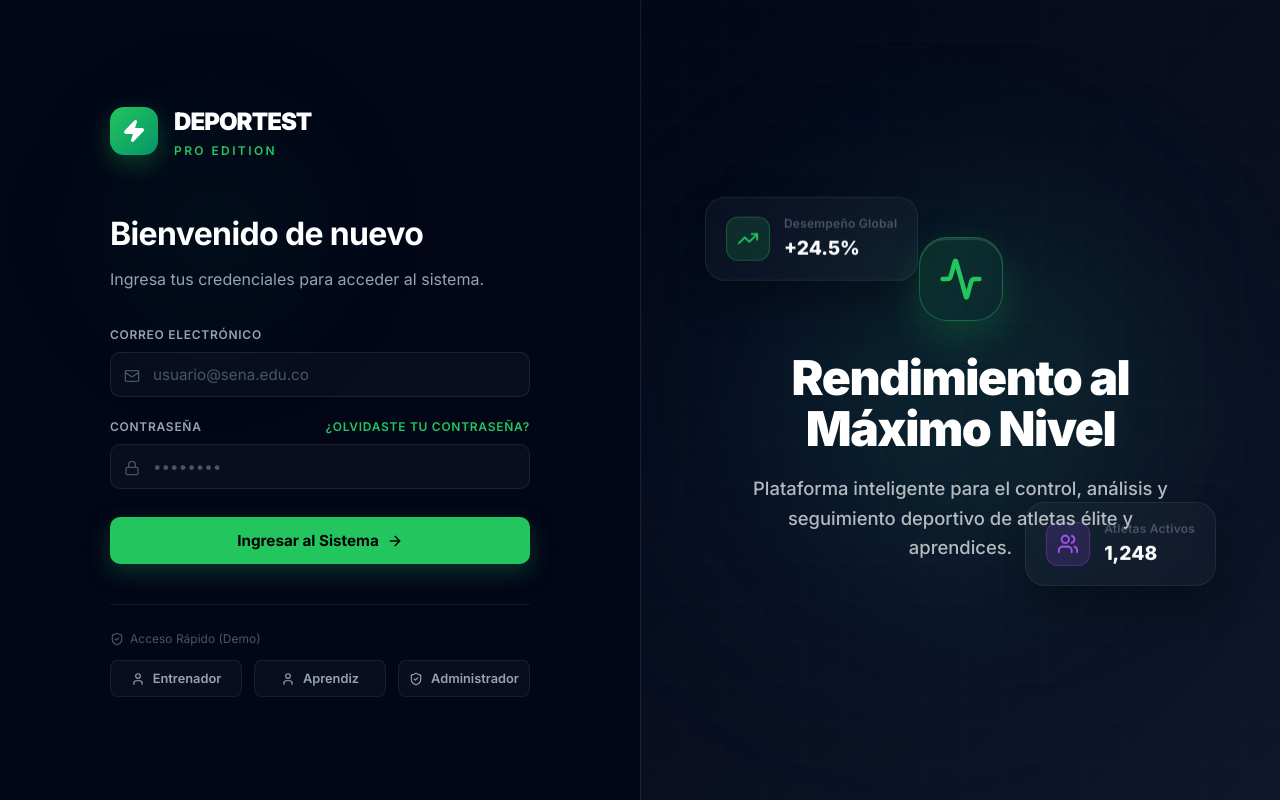
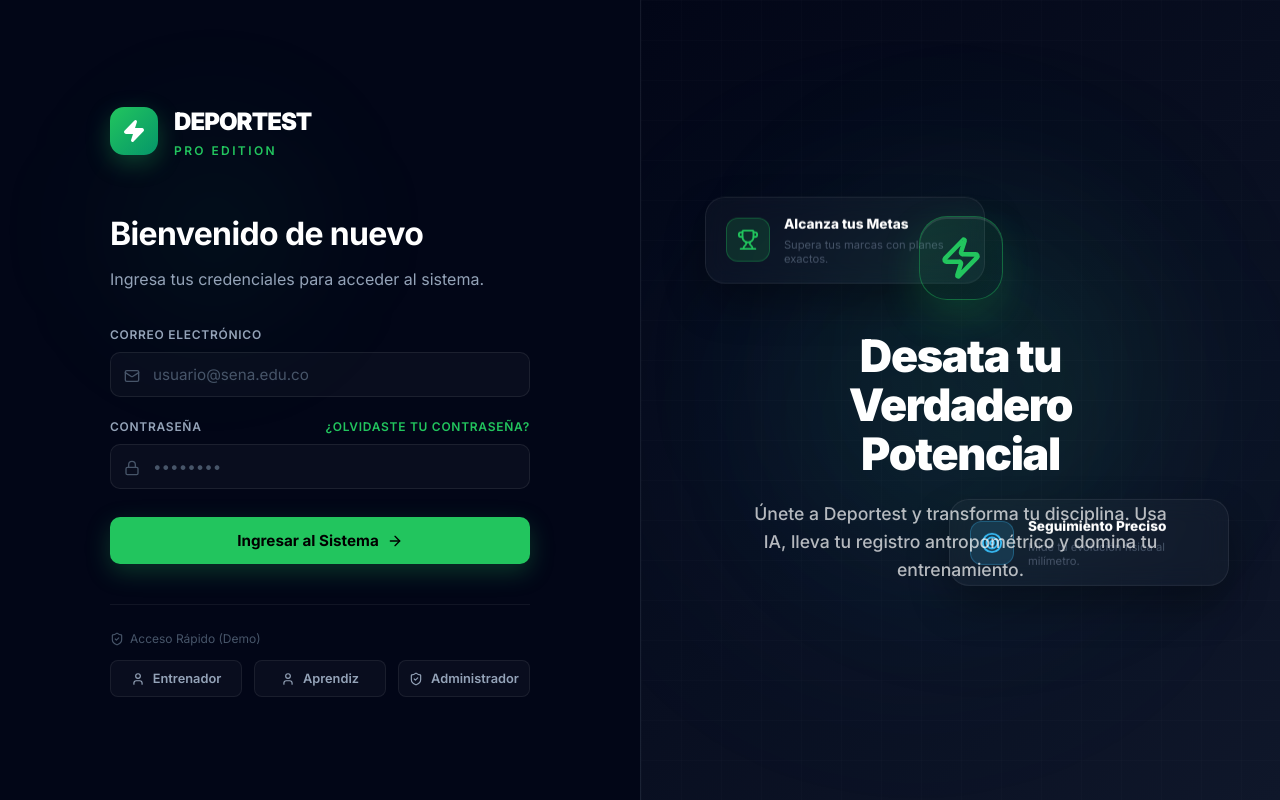
Before and after one commit to walterpinto00/Deportest, a React (Vite) app: page / in a window 1280 px wide. Built offline with nearby package versions, Linux system fonts and the light colour scheme; the HTML template or start-up script is replaced by a standard one.

Commit message:
style: reemplazar stats falsos con tarjetas de caracteristicas motivacionales para incentivar registro

```diff
--- a/src/components/auth/Login.tsx
+++ b/src/components/auth/Login.tsx
@@ -1,6 +1,6 @@
 import React, { useState } from "react";
 import { motion } from "framer-motion";
-import { Lock, Mail, Activity, ArrowRight, ShieldCheck, User, Zap, TrendingUp, Users } from "lucide-react";
+import { Lock, Mail, Activity, ArrowRight, ShieldCheck, User, Zap, Trophy, Target } from "lucide-react";
 
 interface LoginProps {
   onLogin: (role: "ENTRENADOR" | "APRENDIZ") => void;
@@ -239,24 +239,24 @@ export function Login({ onLogin }: LoginProps) {
           opacity: 0.7,
         }} />
 
-        {/* Floating Cards / Widgets (Dashboard feel) */}
+        {/* Floating Cards / Widgets (Motivacionales) */}
         <motion.div
           animate={{ y: [-15, 15, -15] }}
           transition={{ duration: 7, repeat: Infinity, ease: "easeInOut" }}
           style={{
-            position: "absolute", top: "25%", left: "10%",
+            position: "absolute", top: "25%", left: "10%", maxWidth: 280,
             background: "rgba(255,255,255,0.03)", backdropFilter: "blur(12px)",
             border: "1px solid rgba(255,255,255,0.08)", padding: "16px 20px",
             borderRadius: 20, display: "flex", alignItems: "center", gap: 14,
             boxShadow: "0 20px 40px rgba(0,0,0,0.3)"
           }}
         >
-          <div style={{ width: 44, height: 44, borderRadius: 12, background: "rgba(34,197,94,0.15)", display: "flex", alignItems: "center", justifyContent: "center", border: "1px solid rgba(34,197,94,0.3)" }}>
-            <TrendingUp size={22} color="var(--color-green)" />
+          <div style={{ width: 44, height: 44, borderRadius: 12, background: "rgba(34,197,94,0.15)", display: "flex", alignItems: "center", justifyContent: "center", border: "1px solid rgba(34,197,94,0.3)", flexShrink: 0 }}>
+            <Trophy size={22} color="var(--color-green)" />
           </div>
           <div>
-            <p style={{ fontSize: "0.75rem", color: "var(--color-text-muted)", fontWeight: 600, letterSpacing: "0.02em" }}>Desempeño Global</p>
-            <p style={{ fontSize: "1.2rem", fontWeight: 800, color: "#fff" }}>+24.5%</p>
+            <p style={{ fontSize: "0.85rem", fontWeight: 800, color: "#fff", marginBottom: 2 }}>Alcanza tus Metas</p>
+            <p style={{ fontSize: "0.7rem", color: "var(--color-text-muted)", lineHeight: 1.3 }}>Supera tus marcas con planes exactos.</p>
           </div>
         </motion.div>
 
@@ -264,19 +264,19 @@ export function Login({ onLogin }: LoginProps) {
           animate={{ y: [15, -15, 15] }}
           transition={{ duration: 8, repeat: Infinity, ease: "easeInOut", delay: 1 }}
           style={{
-            position: "absolute", bottom: "25%", right: "10%",
+            position: "absolute", bottom: "25%", right: "8%", maxWidth: 280,
             background: "rgba(255,255,255,0.03)", backdropFilter: "blur(12px)",
             border: "1px solid rgba(255,255,255,0.08)", padding: "16px 20px",
             borderRadius: 20, display: "flex", alignItems: "center", gap: 14,
             boxShadow: "0 20px 40px rgba(0,0,0,0.3)"
           }}
         >
-          <div style={{ width: 44, height: 44, borderRadius: 12, background: "rgba(168,85,247,0.15)", display: "flex", alignItems: "center", justifyContent: "center", border: "1px solid rgba(168,85,247,0.3)" }}>
-            <Users size={22} color="var(--color-purple)" />
+          <div style={{ width: 44, height: 44, borderRadius: 12, background: "rgba(56,189,248,0.15)", display: "flex", alignItems: "center", justifyContent: "center", border: "1px solid rgba(56,189,248,0.3)", flexShrink: 0 }}>
+            <Target size={22} color="#38bdf8" />
           </div>
           <div>
-            <p style={{ fontSize: "0.75rem", color: "var(--color-text-muted)", fontWeight: 600, letterSpacing: "0.02em" }}>Atletas Activos</p>
-            <p style={{ fontSize: "1.2rem", fontWeight: 800, color: "#fff" }}>1,248</p>
+            <p style={{ fontSize: "0.85rem", fontWeight: 800, color: "#fff", marginBottom: 2 }}>Seguimiento Preciso</p>
+            <p style={{ fontSize: "0.7rem", color: "var(--color-text-muted)", lineHeight: 1.3 }}>Mide tu evolución física al milímetro.</p>
           </div>
         </motion.div>
 
@@ -293,13 +293,13 @@ export function Login({ onLogin }: LoginProps) {
             border: "1px solid rgba(34,197,94,0.4)", display: "flex", alignItems: "center", justifyContent: "center",
             boxShadow: "0 16px 40px rgba(34,197,94,0.2), inset 0 2px 0 rgba(255,255,255,0.1)"
           }}>
-            <Activity size={44} color="var(--color-green)" strokeWidth={2.5} />
+            <Zap size={44} color="var(--color-green)" strokeWidth={2.5} />
           </div>
-          <h2 style={{ fontSize: "3rem", fontWeight: 900, color: "#fff", letterSpacing: "-0.03em", marginBottom: 20, lineHeight: 1.05 }}>
-            Rendimiento al<br />Máximo Nivel
+          <h2 style={{ fontSize: "2.8rem", fontWeight: 900, color: "#fff", letterSpacing: "-0.03em", marginBottom: 20, lineHeight: 1.1 }}>
+            Desata tu <br />Verdadero Potencial
           </h2>
-          <p style={{ color: "rgba(255,255,255,0.7)", fontSize: "1.15rem", lineHeight: 1.6, fontWeight: 500 }}>
-            Plataforma inteligente para el control, análisis y seguimiento deportivo de atletas élite y aprendices.
+          <p style={{ color: "rgba(255,255,255,0.7)", fontSize: "1.1rem", lineHeight: 1.6, fontWeight: 500 }}>
+            Únete a Deportest y transforma tu disciplina. Usa IA, lleva tu registro antropométrico y domina tu entrenamiento.
           </p>
         </motion.div>
       </div>
```
